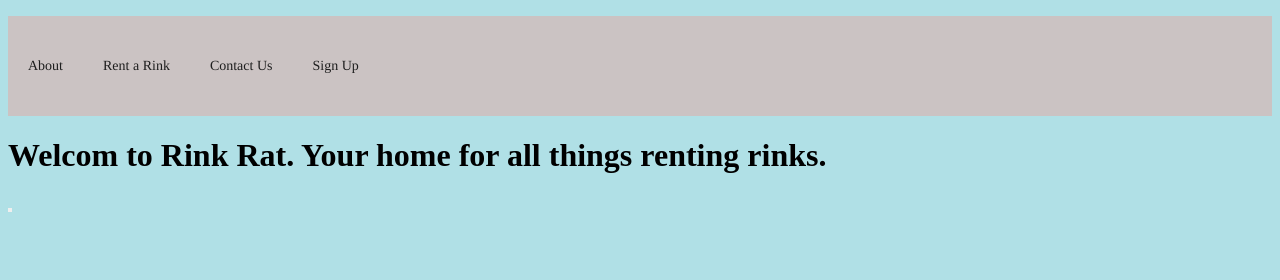
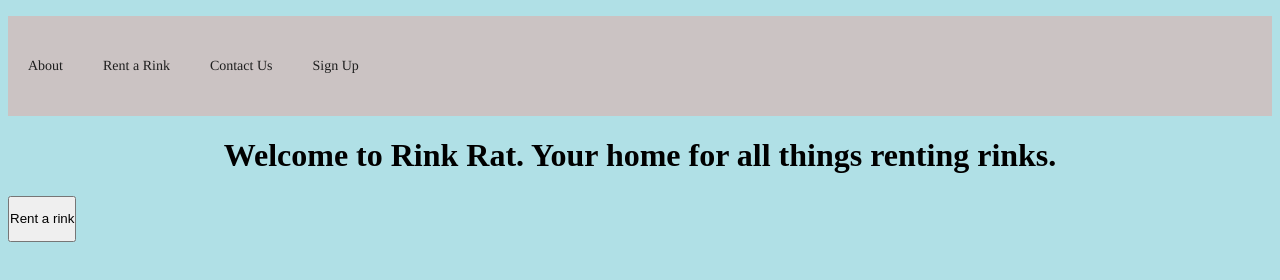
Before and after one commit to Eobam/Rink-Rat, a website: page index.html in a window 1280 px wide. Drawn offline with Linux system fonts and the light colour scheme.

Commit message:
Added button on hompage for rentarink

```diff
--- a/index.html
+++ b/index.html
@@ -14,10 +14,14 @@
 
         </ul>
     </nav>
-    <h1>Welcom to Rink Rat. Your home for all things renting rinks.</h1>
-    <a> <button>
+    <h1 style="text-align: center";>Welcome to Rink Rat. Your home for all things renting rinks.</h1>
+    <a
+    href="rentarink.html">
 
-    </button></a>
+        <button>
+            <p>Rent a rink</p>
+    </button>
+</a>
 </body>
 
 </html>
```
